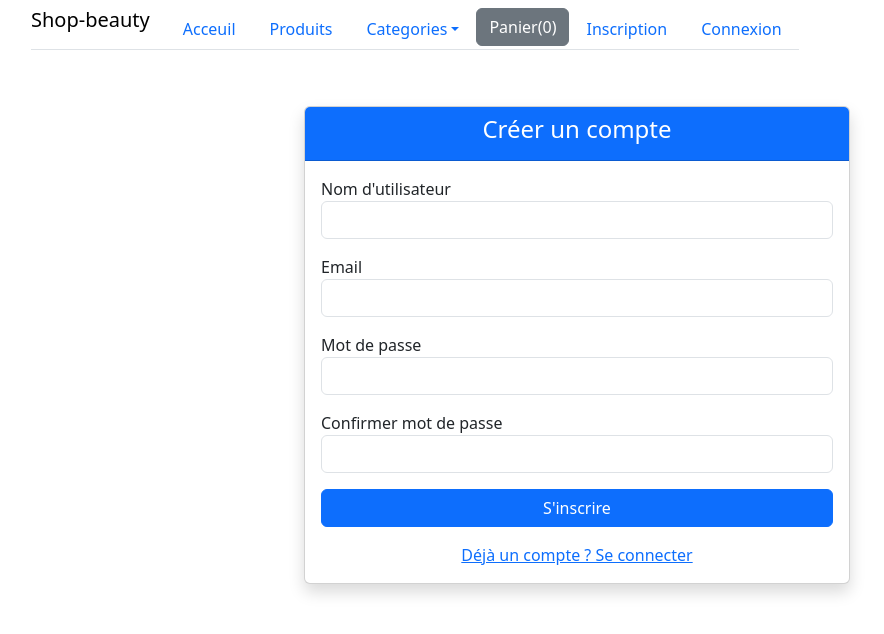
After one commit to cv215/TP, a Django app: page /register/ in a window 1280 px wide. The commit adds this page. Shown: the top 634 px of the page, without its empty margins (63-947 px from the left). Run offline with Django 5.2, Linux system fonts and the light colour scheme.

Commit message:
Ajouts des fonctionnalités d'inscription + connexion

```diff
--- a/Ecommerce/Ecommerce/settings.py
+++ b/Ecommerce/Ecommerce/settings.py
@@ -122,3 +122,6 @@ STATIC_URL = 'static/'
 DEFAULT_AUTO_FIELD = 'django.db.models.BigAutoField'
 MEDIA_URL = 'media/'
 MEDIA_ROOT = BASE_DIR / 'media'
+
+LOGIN_REDIRECT_URL = "home"
+LOGOUT_REDIRECT_URL = "login"
--- a/Ecommerce/shop/templates/shop/base.html
+++ b/Ecommerce/shop/templates/shop/base.html
@@ -43,6 +43,9 @@
                                </button>
                             </li>
                             <li class="nav-item">
+                                <a class="nav-link" href="{% url 'register' %}">Inscription</a>
+                            </li>
+                            <li class="nav-item">
                                <a class="nav-link" href="{% url 'login' %}">Connexion</a>
                             </li>
 
--- /dev/null
+++ b/Ecommerce/shop/templates/shop/register.html
@@ -0,0 +1,55 @@
+{% extends 'shop/base.html' %}
+{% block content %}
+
+<div class="row justify-content-center mt-5">
+    <div class="col-md-6">
+        <div class="card shadow">
+            <div class="card-header text-center bg-primary text-white">
+                <h4>Créer un compte</h4>
+            </div>
+            <div class="card-body">
+
+                {% if messages %}
+                    {% for message in messages %}
+                        <div class="alert alert-danger">{{ message }}</div>
+                    {% endfor %}
+                {% endif %}
+
+                <form method="POST">
+                    {% csrf_token %}
+
+                    <div class="mb-3">
+                        <label>Nom d'utilisateur</label>
+                        <input type="text" name="username" class="form-control" required>
+                    </div>
+
+                    <div class="mb-3">
+                        <label>Email</label>
+                        <input type="email" name="email" class="form-control" required>
+                    </div>
+
+                    <div class="mb-3">
+                        <label>Mot de passe</label>
+                        <input type="password" name="password1" class="form-control" required>
+                    </div>
+
+                    <div class="mb-3">
+                        <label>Confirmer mot de passe</label>
+                        <input type="password" name="password2" class="form-control" required>
+                    </div>
+
+                    <button type="submit" class="btn btn-primary w-100">
+                        S'inscrire
+                    </button>
+                </form>
+
+                <div class="text-center mt-3">
+                    <a href="{% url 'login' %}">Déjà un compte ? Se connecter</a>
+                </div>
+
+            </div>
+        </div>
+    </div>
+</div>
+
+{% endblock %}
--- a/Ecommerce/shop/urls.py
+++ b/Ecommerce/shop/urls.py
@@ -1,5 +1,5 @@
 from django.urls import path
-from shop.views import checkout, confirmation, detail, index, login_user
+from shop.views import checkout, confirmation, detail, index, login_user, register_user
 
 urlpatterns = [
     path('', index, name='home'),
@@ -7,4 +7,5 @@ urlpatterns = [
     path('checkout', checkout, name="checkout"),
     path('confirmation', confirmation, name="confirmation"),
     path("login/", login_user, name="login"),
+     path("register/", register_user, name="register"),
 ]
--- a/Ecommerce/shop/views.py
+++ b/Ecommerce/shop/views.py
@@ -4,6 +4,7 @@ from django.contrib.auth import authenticate, login, logout
 from .models import Product, Commande
 from django.contrib import messages
 from django.core.paginator import Paginator
+from django.contrib.auth.models import User
 
 # Create your views here.
 def index(request):
@@ -68,3 +69,24 @@ def login_user(request):
             messages.error(request, "Nom d'utilisateur ou mot de passe incorrect")
 
     return render(request, "shop/login.html")
+
+def register_user(request):
+    if request.method == "POST":
+        username = request.POST["username"]
+        email = request.POST["email"]
+        password1 = request.POST["password1"]
+        password2 = request.POST["password2"]
+
+        if password1 != password2:
+            messages.error(request, "Les mots de passe ne correspondent pas")
+            return redirect("register")
+
+        if User.objects.filter(username=username).exists():
+            messages.error(request, "Ce nom d'utilisateur existe déjà")
+            return redirect("register")
+
+        user = User.objects.create_user(username=username, email=email, password=password1)
+        user.save()
+        return redirect("login")
+
+    return render(request, "shop/register.html")
```
Also changed, not shown: Ecommerce/db.sqlite3.
